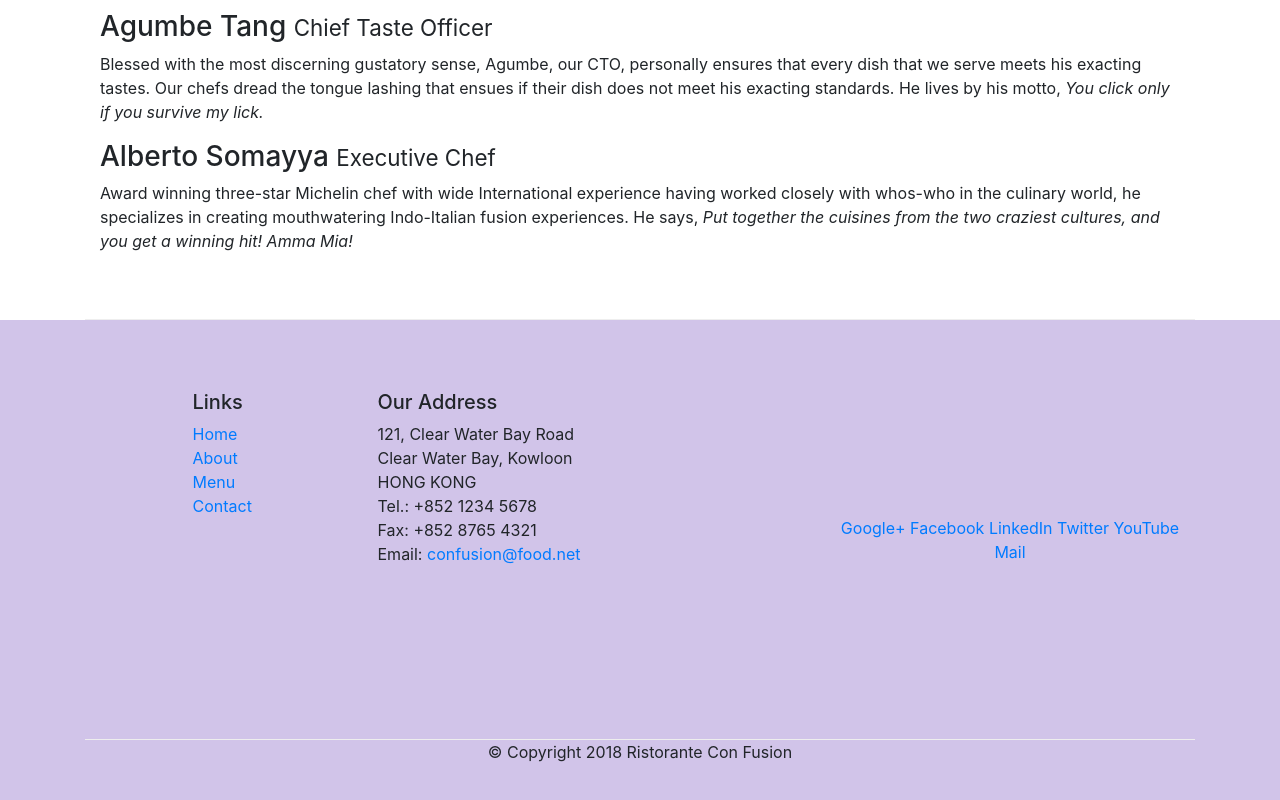
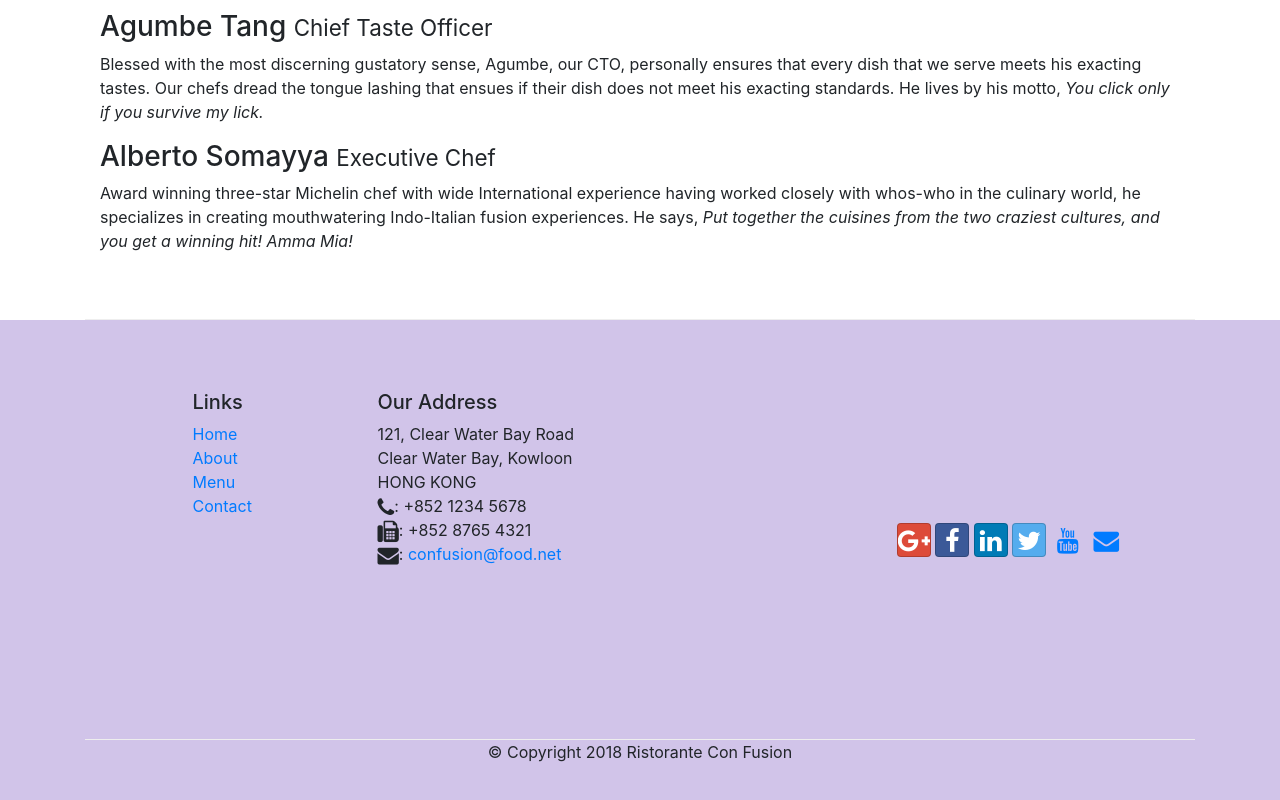
Before and after one commit to strdbr/bootstrap, a website: page aboutus.html in a window 1280 px wide. Shown: the part 1234-2034 px from the top of the page. Drawn offline with nearby package versions, Linux system fonts and the light colour scheme.

Commit message:
Icons added

```diff
--- a/aboutus.html
+++ b/aboutus.html
@@ -8,6 +8,8 @@
     <meta name="viewport" content="width=device-width, initial-scale=1, shrink-to-fit=no">
     <meta http-equiv="x-ua-compatible" content="ie=edge">
     <link rel="stylesheet" href="node_modules/bootstrap/dist/css/bootstrap.min.css">
+    <link rel="stylesheet" href="node_modules/font-awesome/css/font-awesome.min.css">
+    <link rel="stylesheet" href="node_modules/bootstrap-social/css/bootstrap-social.min.css">
     <link rel="stylesheet" type="text/css" href="css/styles.css">
 </head>
 
@@ -20,10 +22,10 @@
             <a href="./index.html" class="navbar-brand mr-auto">Ristorante Con Fusion</a>
             <div class="collapse navbar-collapse" id="Navbar">
                 <ul class="navbar-nav mr-auto">
-                    <li class="nav-item"><a href="./index.html" class="nav-link">Home</a></li>
-                    <li class="nav-item active"><a href="./aboutus.html" class="nav-link">About</a></li>
-                    <li class="nav-item"><a href="#" class="nav-link">Menu</a></li>
-                    <li class="nav-item"><a href="#" class="nav-link">Contact</a></li>
+                    <li class="nav-item"><a href="./index.html" class="nav-link"><span class="fa fa-lg fa-home"></span>Home</a></li>
+                    <li class="nav-item active"><a href="#" class="nav-link"><span class="fa fa-lg fa-info"></span>About</a></li>
+                    <li class="nav-item"><a href="#" class="nav-link"><span class="fa fa-lg fa-list"></span>Menu</a></li>
+                    <li class="nav-item"><a href="#" class="nav-link"><span class="fa fa-lg fa-address-card"></span>Contact</a></li>
                 </ul>
             </div>
         </div>
@@ -96,19 +98,19 @@
 		              121, Clear Water Bay Road<br>
 		              Clear Water Bay, Kowloon<br>
 		              HONG KONG<br>
-		              Tel.: +852 1234 5678<br>
-		              Fax: +852 8765 4321<br>
-		              Email: <a href="mailto:confusion@food.net">confusion@food.net</a>
+		              <i class="fa fa-phone fa-lg"></i>: +852 1234 5678<br>
+                      <i class="fa fa-fax fa-lg"></i>: +852 8765 4321<br>
+                      <i class="fa fa-envelope fa-lg"></i>: <a href="mailto:confusion@food.net">confusion@food.net</a>
 		           </address>
                 </div>
                 <div class="col-12 col-sm-4 align-self-center">
                     <div class="text-center">
-                        <a href="http://google.com/+">Google+</a>
-                        <a href="http://www.facebook.com/profile.php?id=">Facebook</a>
-                        <a href="http://www.linkedin.com/in/">LinkedIn</a>
-                        <a href="http://twitter.com/">Twitter</a>
-                        <a href="http://youtube.com/">YouTube</a>
-                        <a href="mailto:">Mail</a>
+                        <a class="btn btn-social-icon btn-google" href="http://google.com/+"><i class="fa fa-google-plus fa-lg"></i></a>
+                        <a class="btn btn-social-icon btn-facebook" href="http://www.facebook.com/profile.php?id="><i class="fa fa-facebook fa-lg"></i></a>
+                        <a class="btn btn-social-icon btn-linkedin" href="http://www.linkedin.com/in/"><i class="fa fa-linkedin fa-lg"></i></a>
+                        <a class="btn btn-social-icon btn-twitter" href="http://twitter.com/"><i class="fa fa-twitter fa-lg"></i></a>
+                        <a class="btn btn-social-icon btn-youtube" href="http://youtube.com/"><i class="fa fa-youtube fa-lg"></i></a>
+                        <a class="btn btn-social-icon" href="mailto:"><i class="fa fa-envelope fa-lg"></i></a>
                     </div>
                 </div>
            </div>
--- a/package.json
+++ b/package.json
@@ -4,9 +4,9 @@
   "description": "Hi maaaaaan",
   "main": "index.html",
   "scripts": {
-    "start":"npm run lite",
+    "start": "npm run lite",
     "test": "echo \"Error: no test specified\" && exit 1",
-    "lite":"lite-server"
+    "lite": "lite-server"
   },
   "repository": {
     "type": "git",
@@ -23,6 +23,8 @@
   },
   "dependencies": {
     "bootstrap": "^4.1.3",
+    "bootstrap-social": "^5.1.1",
+    "font-awesome": "^4.7.0",
     "jquery": "^3.3.1",
     "popper.js": "^1.14.4"
   }
```
Also changed, not shown: index.html (+15 -13 lines), 1 other file.
